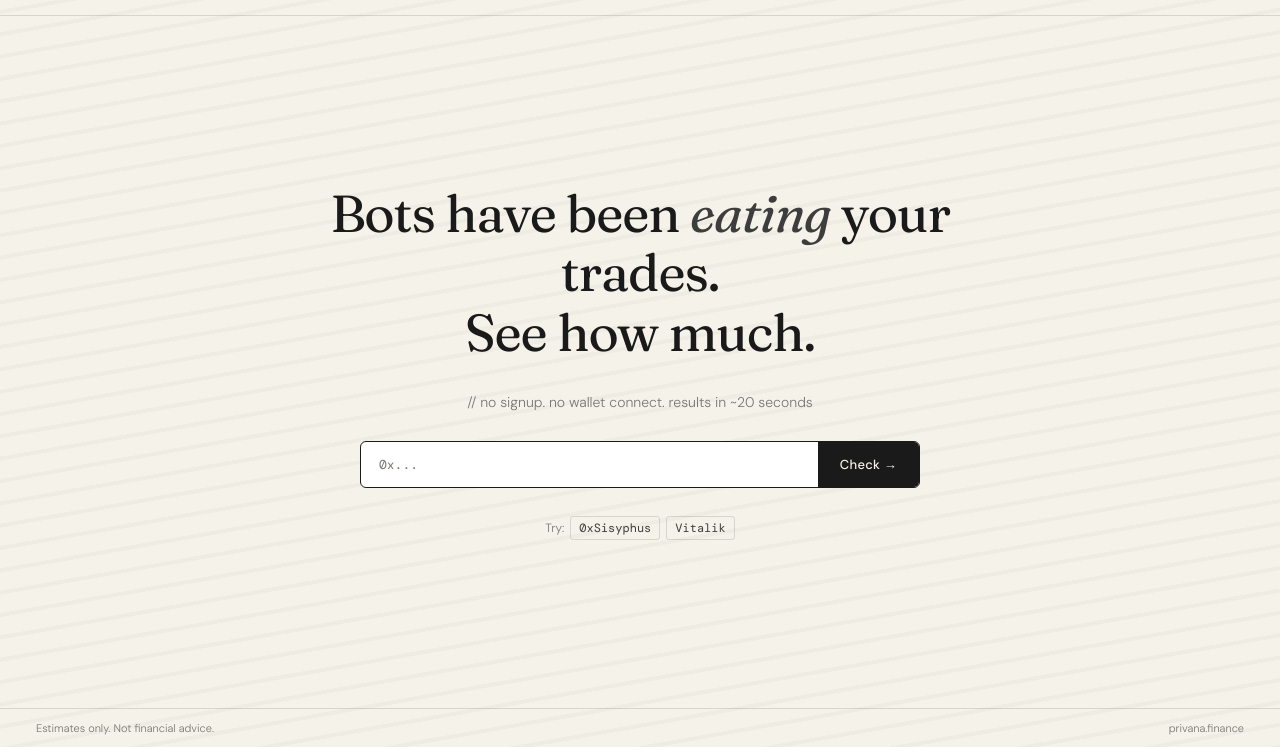
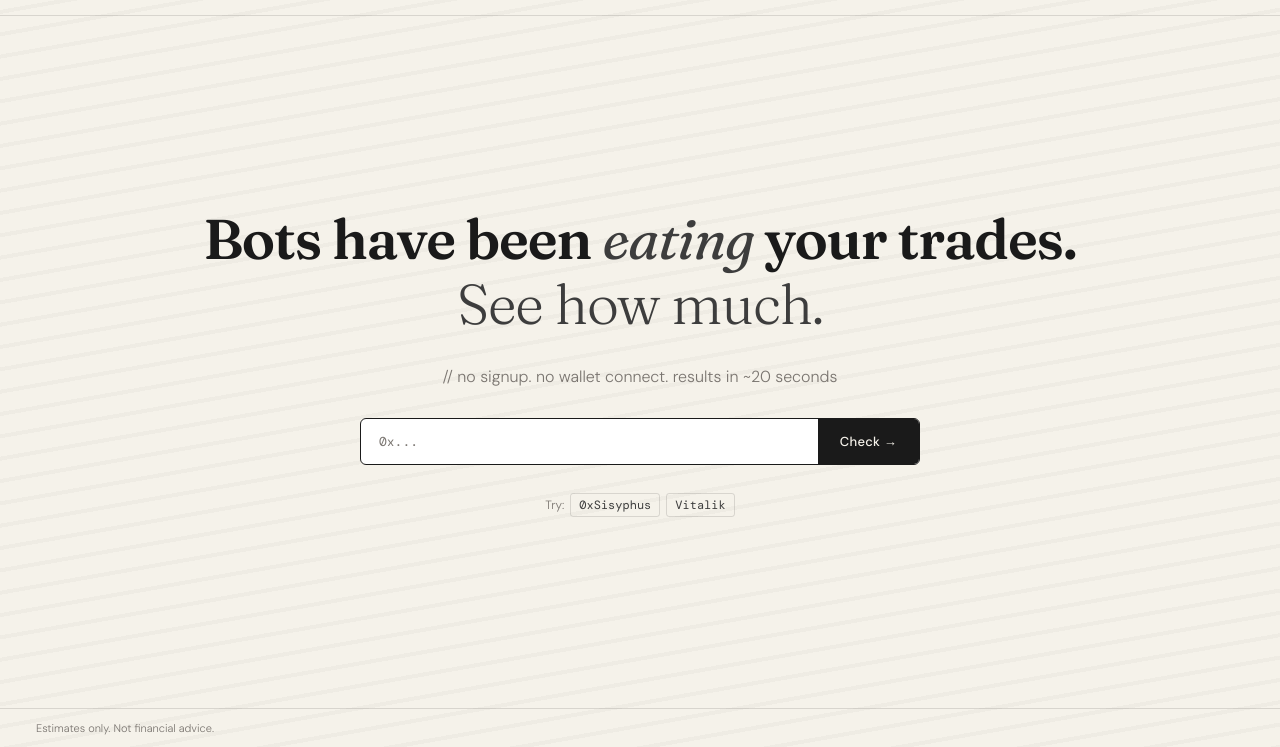
Before and after one commit to 0xtestpilot/mev-checker, a website: page index.html in a window 1280 px wide. Shown: the part 53-800 px from the top of the page. Drawn offline with nearby package versions, Linux system fonts and the light colour scheme; a web font is replaced by a local one.

Commit message:
Update hero headline styles and structure

```diff
--- a/index.html
+++ b/index.html
@@ -132,22 +132,25 @@
 
     .hero-headline {
       font-family: var(--serif);
-      font-size: clamp(32px, 5vw, 52px);
+      font-size: clamp(36px, 4.5vw, 56px);
       font-weight: 400;
       line-height: 1.15;
       letter-spacing: -0.02em;
       text-align: center;
       color: var(--ink);
-      max-width: 640px;
+      max-width: 900px;
+
     }
 
+    .hero-headline .line1 { font-weight: 600; display: block; }
+    .hero-headline .line2 { font-weight: 300; display: block; color: var(--ink-mid); }
     .hero-headline em {
       font-style: italic;
       color: var(--ink-mid);
     }
 
     .hero-sub {
-      font-size: 14px;
+      font-size: 16px;
       font-weight: 300;
       color: var(--ink-light);
       text-align: center;
@@ -188,7 +191,7 @@
       border: none;
       cursor: pointer;
       letter-spacing: 0.02em;
-      white-space: nowrap;
+
       transition: opacity 0.15s;
     }
     .input-wrap button:hover { opacity: 0.8; }
@@ -453,7 +456,7 @@
       text-decoration: none;
       letter-spacing: 0.01em;
       transition: opacity 0.15s;
-      white-space: nowrap;
+
     }
     .cta-btn:hover { opacity: 0.85; }
 
@@ -584,7 +587,7 @@
 
   <!-- ── NAV ── -->
   <nav>
-    <div class="nav-brand">
+    <a class="nav-brand" href="/" style="text-decoration:none;">
       <!-- circular blinds badge -->
       <div class="nav-badge">
         <svg viewBox="0 0 32 32" fill="none" xmlns="http://www.w3.org/2000/svg">
@@ -603,14 +606,14 @@
       <div class="nav-wordmark">
         <span class="nav-title">MEV Checker</span>
       </div>
-    </div>
+    </a>
   </nav>
 
   <!-- ══════════════════════════════
        SEARCH SCREEN
   ══════════════════════════════ -->
   <div id="screen-search" class="screen active">
-    <h1 class="hero-headline">Bots have been <em>eating</em> your trades.<br>See how much.</h1>
+    <h1 class="hero-headline"><span class="line1">Bots have been <em>eating</em> your trades.</span><span class="line2">See how much.</span></h1>
     <p class="hero-sub">// no signup. no wallet connect. results in ~20 seconds</p>
 
     <div class="input-wrap">
@@ -726,7 +729,7 @@
   <!-- ── FOOTER ── -->
   <footer>
     <span class="footer-left">Estimates only. Not financial advice.</span>
-    <span class="footer-right"><a href="https://privana.finance/" target="_blank" rel="noopener">privana.finance</a></span>
+
   </footer>
 
 </div>
```
